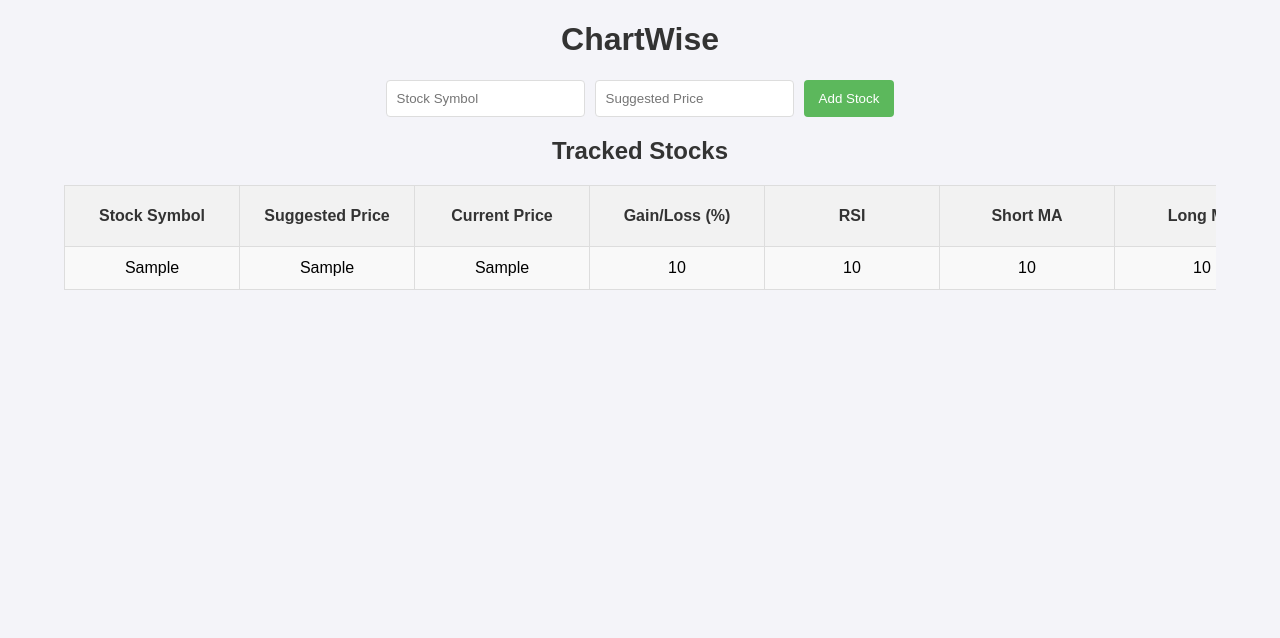
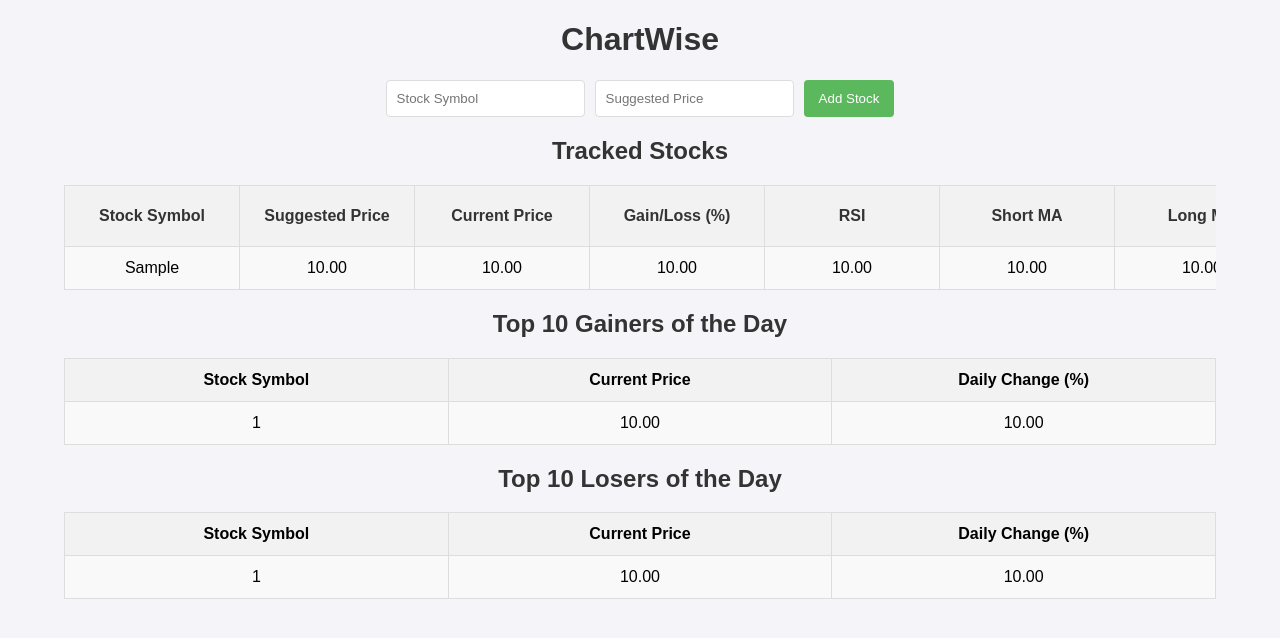
Before and after one commit to sidhu2690/ChartWise, a Flask app: template templates/index.html in a window 1280 px wide. Shown: the top 638 px of the page. Run offline with Flask 3, Linux system fonts and the light colour scheme; the template is opened without the code that fills it: most values are stand-ins (such as "Sample title", 1, 10 or a date in 2020).

Commit message:
Update index.html

```diff
--- a/templates/index.html
+++ b/templates/index.html
@@ -51,7 +51,7 @@
             padding: 12px;
             border: 1px solid #ddd;
             text-align: center;
-            min-width: 150px; /* Ensure columns have a minimum width */
+            min-width: 150px;
         }
         th {
             background-color: #f2f2f2;
@@ -96,16 +96,52 @@
                 {% for stock in stock_data %}
                 <tr>
                     <td>{{ stock['Stock Symbol'] }}</td>
-                    <td>{{ stock['Suggested Price'] }}</td>
-                    <td>{{ stock['Current Price'] }}</td>
-                    <td>{{ stock['Gain/Loss (%)'] | round(2) if stock['Gain/Loss (%)'] is not none else 'N/A' }}</td>
-                    <td>{{ stock['RSI'] | round(2) if stock['RSI'] is not none else 'N/A' }}</td>
-                    <td>{{ stock['Short MA'] | round(2) if stock['Short MA'] is not none else 'N/A' }}</td>
-                    <td>{{ stock['Long MA'] | round(2) if stock['Long MA'] is not none else 'N/A' }}</td>
-                    <td>{{ stock['MACD'] | round(2) if stock['MACD'] is not none else 'N/A' }}</td>
-                    <td>{{ stock['Signal Line'] | round(2) if stock['Signal Line'] is not none else 'N/A' }}</td>
-                    <td>{{ stock['Upper Bollinger Band'] | round(2) if stock['Upper Bollinger Band'] is not none else 'N/A' }}</td>
-                    <td>{{ stock['Lower Bollinger Band'] | round(2) if stock['Lower Bollinger Band'] is not none else 'N/A' }}</td>
+                    <td>{{ "%.2f" % stock['Suggested Price'] if stock['Suggested Price'] is not none else 'N/A' }}</td>
+                    <td>{{ "%.2f" % stock['Current Price'] if stock['Current Price'] is not none else 'N/A' }}</td>
+                    <td>{{ "%.2f" % stock['Gain/Loss (%)'] if stock['Gain/Loss (%)'] is not none else 'N/A' }}</td>
+                    <td>{{ "%.2f" % stock['RSI'] if stock['RSI'] is not none else 'N/A' }}</td>
+                    <td>{{ "%.2f" % stock['Short MA'] if stock['Short MA'] is not none else 'N/A' }}</td>
+                    <td>{{ "%.2f" % stock['Long MA'] if stock['Long MA'] is not none else 'N/A' }}</td>
+                    <td>{{ "%.2f" % stock['MACD'] if stock['MACD'] is not none else 'N/A' }}</td>
+                    <td>{{ "%.2f" % stock['Signal Line'] if stock['Signal Line'] is not none else 'N/A' }}</td>
+                    <td>{{ "%.2f" % stock['Upper Bollinger Band'] if stock['Upper Bollinger Band'] is not none else 'N/A' }}</td>
+                    <td>{{ "%.2f" % stock['Lower Bollinger Band'] if stock['Lower Bollinger Band'] is not none else 'N/A' }}</td>
+                </tr>
+                {% endfor %}
+            </table>
+        </div>
+
+        <h2>Top 10 Gainers of the Day</h2>
+        <div class="table-container">
+            <table>
+                <tr>
+                    <th>Stock Symbol</th>
+                    <th>Current Price</th>
+                    <th>Daily Change (%)</th>
+                </tr>
+                {% for gainer in top_gainers %}
+                <tr>
+                    <td>{{ gainer[0] }}</td>
+                    <td>{{ "%.2f" % gainer[1] if gainer[1] is not none else 'N/A' }}</td>
+                    <td>{{ "%.2f" % gainer[2] if gainer[2] is not none else 'N/A' }}</td>
+                </tr>
+                {% endfor %}
+            </table>
+        </div>
+
+        <h2>Top 10 Losers of the Day</h2>
+        <div class="table-container">
+            <table>
+                <tr>
+                    <th>Stock Symbol</th>
+                    <th>Current Price</th>
+                    <th>Daily Change (%)</th>
+                </tr>
+                {% for loser in top_losers %}
+                <tr>
+                    <td>{{ loser[0] }}</td>
+                    <td>{{ "%.2f" % loser[1] if loser[1] is not none else 'N/A' }}</td>
+                    <td>{{ "%.2f" % loser[2] if loser[2] is not none else 'N/A' }}</td>
                 </tr>
                 {% endfor %}
             </table>
```
